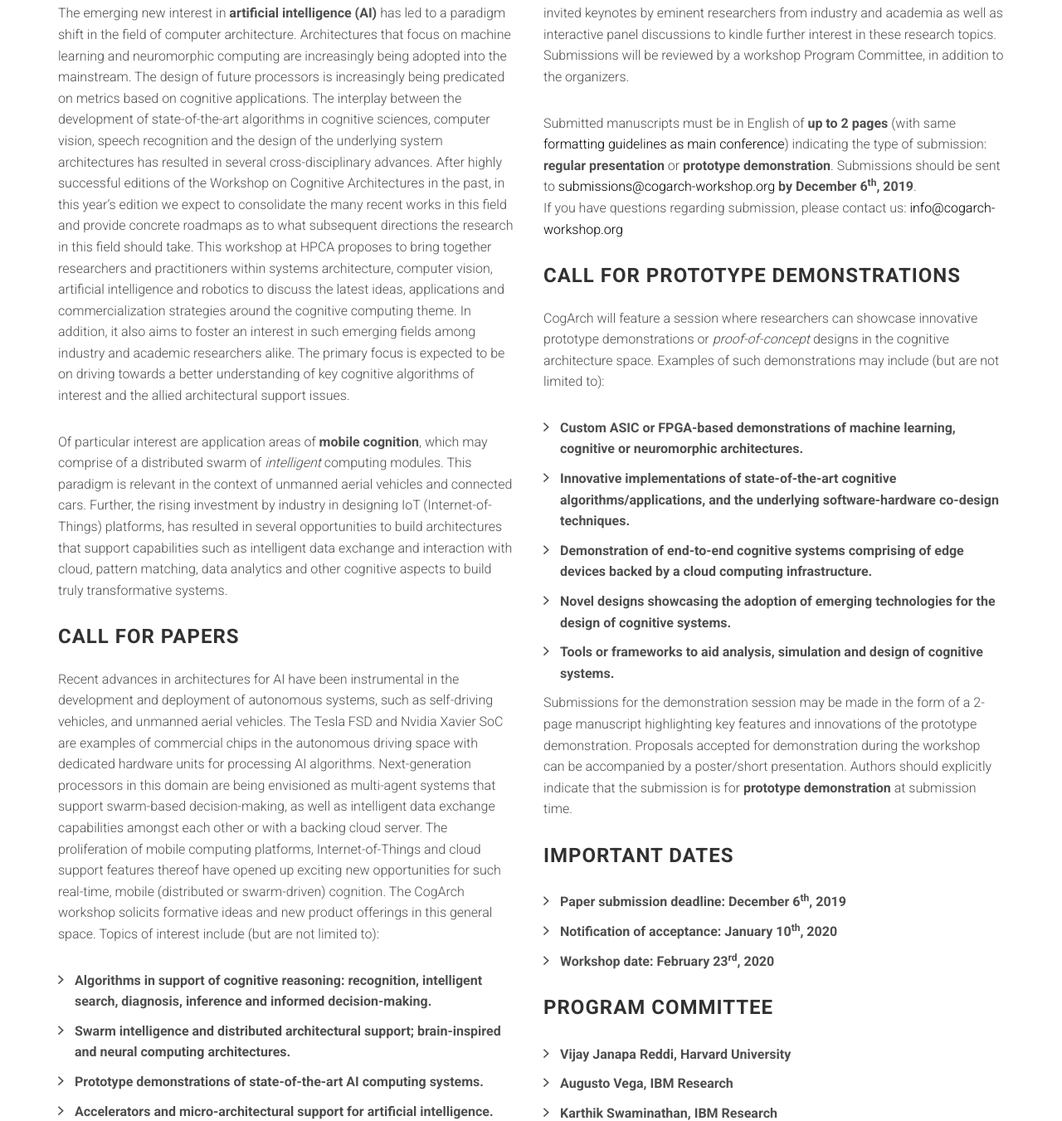
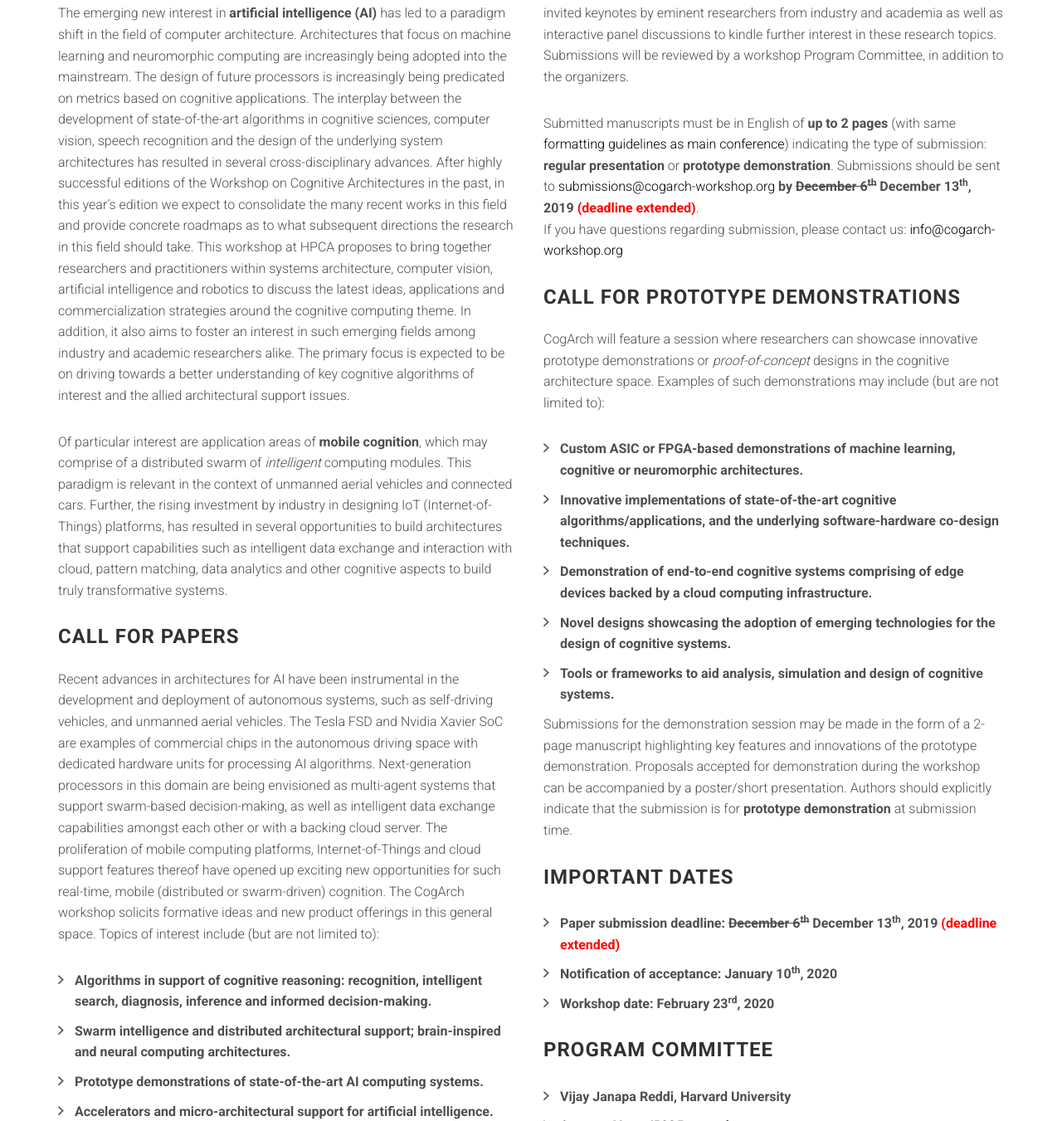
Before and after one commit to augustojv/cogarch-workshop-2020, a website: page index.html in a window 1280 px wide. Shown: the part 938-2289 px from the top of the page at 83% size. Drawn offline with Linux system fonts and the light colour scheme; files whose address does not match are found by name.

Commit message:
Submission deadline updated (extended)

```diff
--- a/index.html
+++ b/index.html
@@ -145,7 +145,8 @@
                     <a href="https://www.hpca-conf.org/2020/hpca-2020-guidelines-for-submissions/" target="_blank">formatting guidelines as main
                     conference</a>) indicating the type of submission: <strong>regular presentation</strong> or <strong>prototype
                     demonstration</strong>. Submissions should be sent to <a href="mailto:submissions@cogarch-workshop.org">
-                    submissions@cogarch-workshop.org</a> <strong>by December 6<sup>th</sup>, 2019</strong>.
+                    submissions@cogarch-workshop.org</a> <strong>by <strike>December 6<sup>th</sup></strike> December 13<sup>th</sup>, 2019 <font color="red">(deadline
+					extended)</font></strong>.
                     <br>
                     If you have questions regarding submission, please contact us:
                     <a href="mailto:info@cogarch-workshop.org">info@cogarch-workshop.org</a>
@@ -178,7 +179,8 @@
 
                     <p>
 					<ul class="list-arrow-right">
-                        <li>Paper submission deadline: December 6<sup>th</sup>, 2019</li>
+                        <li>Paper submission deadline: <strike>December 6<sup>th</sup></strike> December 13<sup>th</sup>, 2019 <font color="red">(deadline
+							extended)</font></li>
 						<li>Notification of acceptance: January 10<sup>th</sup>, 2020</li>
 						<li>Workshop date: February 23<sup>rd</sup>, 2020</li>
 					</ul>
```
